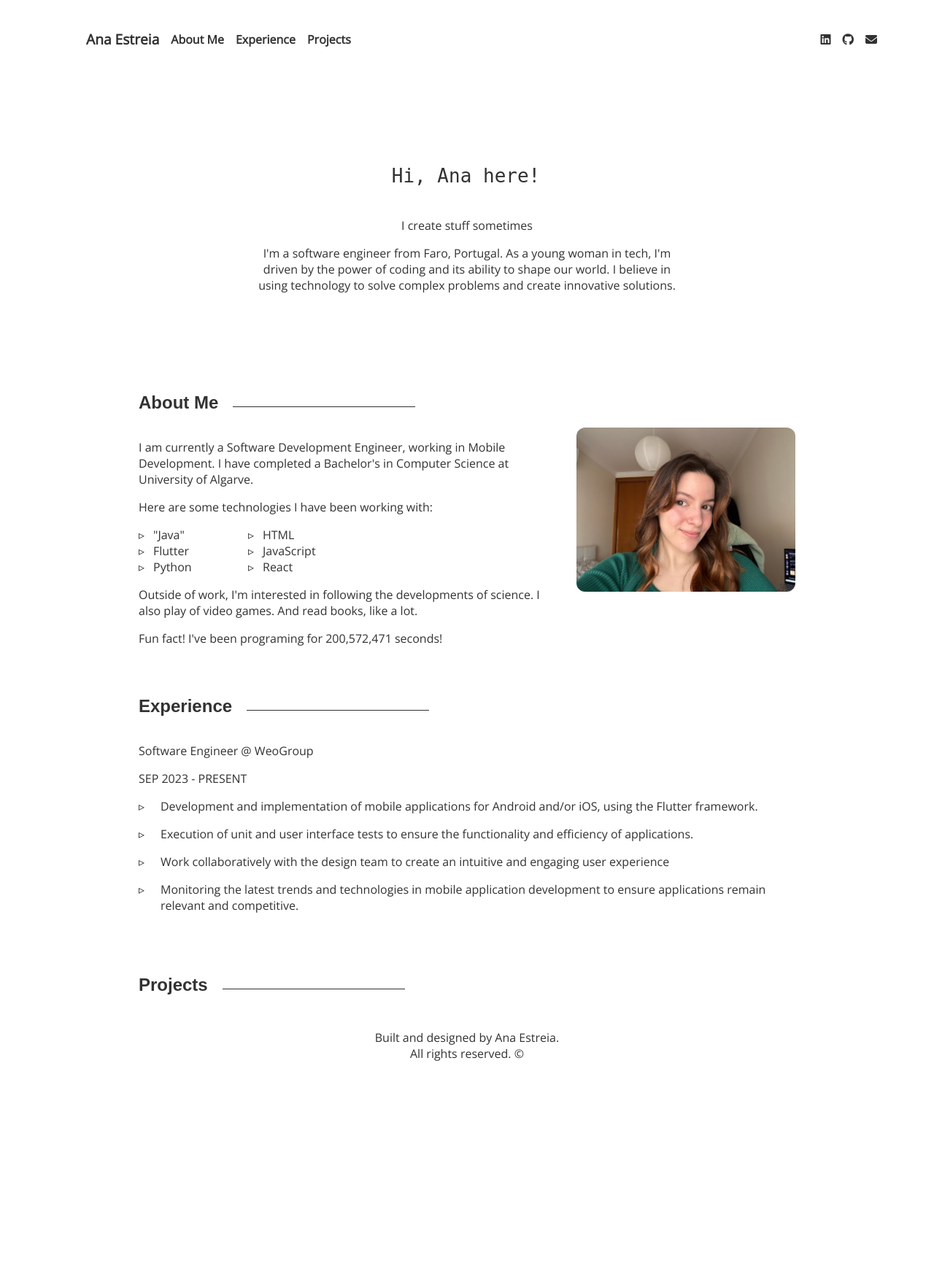
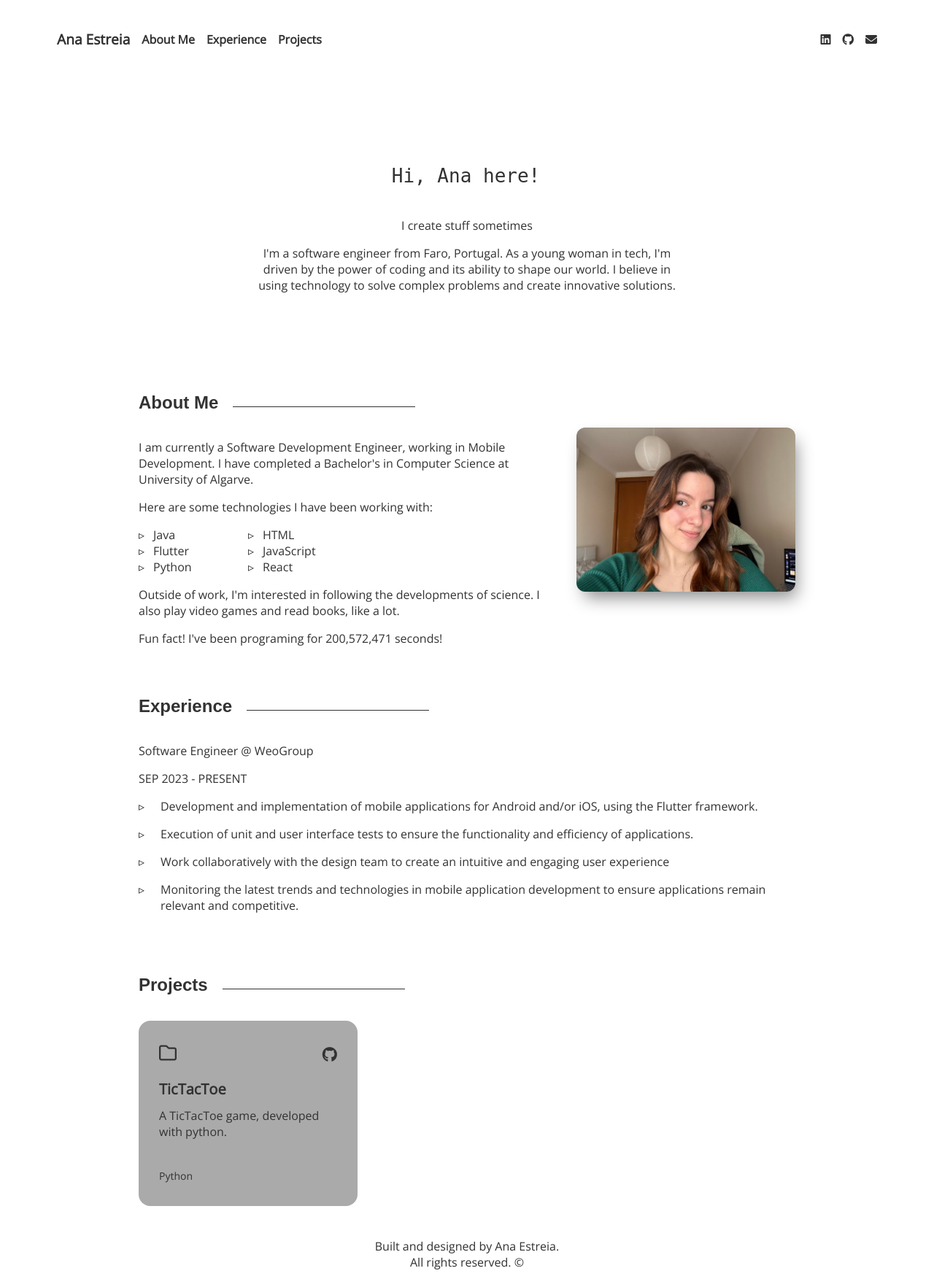
Before and after one commit to anaXtreia/anaXtreia.github.io, a PHP site: page / in a window 1280 px wide. Shown: the whole page at 73% size. Before the commit the page ends 1454 px from the top, so only its background shows below. Run offline with PHP 8.4, Linux system fonts and the light colour scheme; some libraries are stand-ins or nearby versions; some web fonts are replaced.

Commit message:
project section grid

```diff
--- a/index.php
+++ b/index.php
@@ -3,7 +3,7 @@
   <head>
     <meta charset="UTF-8" />
     <meta name="viewport" content="width=device-width, initial-scale=1.0" />
-    <title>My Portfolio</title>
+    <title>AnaX</title>
     <link rel="stylesheet" href="style.css" />
     <script src="https://kit.fontawesome.com/6aecce2631.js" crossorigin="anonymous"></script>
   </head>
@@ -11,13 +11,13 @@
     <nav>
         <div class="nav-container">
 
-            <ul class="navigation-items">
+            <ul class="navigation-items nav-left">
                 <li class="navigation-item logo"><a href="#intro">Ana Estreia</a></li>
                 <li class="navigation-item"><a href="#about-me">About Me</a></li>
                 <li class="navigation-item"><a href="#skills">Experience</a></li>
                 <li class="navigation-item"><a href="#projects">Projects</a></li>
             </ul>
-            <ul style="float:right" class="navigation-items">
+            <ul class="navigation-items">
                 <li class="navigation-item"><a ><i class="fa-brands fa-linkedin"></i></a></li>
                 <li class="navigation-item"><a ><i class="fab fa-github"></i></a></li>
                 <li class="navigation-item"><a ><i class="fa-solid fa-envelope"></i></a></li>
@@ -57,7 +57,7 @@
               Here are some technologies I have been working with:
             </p>
             <ul class="tech-stack">
-                <li>"Java"</li>
+                <li>Java</li>
                 <li>HTML</li>
                 <li>Flutter</li>
                 <li>JavaScript</li>
@@ -66,18 +66,20 @@
             </ul>
             <p>
               Outside of work, I'm interested in following the developments of science.
-               I also play of video games. And read books, like a lot.
+               I also play video games and read books, like a lot.
             </p>
             <p>
               Fun fact! I've been programing for
               <span id="time-container">0</span> seconds!
             </p>
           </div>
-          <img
+          <div class="portrait">
+            <img
             src="IMG_1088.jpg"
             alt="A photo of me"
-            class="portrait"
-          />
+
+          /></div>
+
         </div>
       </section>
 
@@ -111,7 +113,37 @@
 
       <section id="projects">
         <div class="section-header"><h2 class="section-title" >Projects</h2></div>
+        <div class="project-container">
+          <ul class="project-grid">
+            <li class="project-card">
+              <div class="card-header">
+                <div class="folder-icon"><i class="fa-regular fa-folder"></i></div>
+                <span class="external-links">
+                  <a href="https://github.com/anaXtreia/TicTacToe"><i class="fab fa-github"></i></a>
 
+                </span>
+              </div>
+              <div class="card-title">TicTacToe</div>
+              <div class="card-desc">A TicTacToe game, developed with python.</div>
+              <div class="card-tech">Python</div>
+            </li>
+
+            <!-- <li class="project-card">
+              <div class="card-header">
+                <div class="folder-icon"><i class="fa-regular fa-folder"></i></div>
+                <span class="external-links">
+                  <a href="https://github.com/anaXtreia/TicTacToe"><i class="fab fa-github"></i></a>
+
+                </span>
+              </div>
+              <div class="card-title">TicTacToe</div>
+              <div class="card-desc">A TicTacToe game, developed with python. Made with love and magic sparkles..............</div>
+              <div class="card-tech">Python</div>
+            </li> -->
+
+
+          </ul>
+        </div>
       </section>
 
 
--- a/style.css
+++ b/style.css
@@ -63,7 +63,7 @@ nav {
 .navigation-items {
     display: flex;
     list-style-type: none;
-    padding-bottom: 0;
+    padding: 0;
     align-items: center;
     /* margin: 0; */
     margin-left: 0;
@@ -77,11 +77,19 @@ nav {
     font-size: larger;
 }
 
-.portrait {
-    width: 300px;
-    height: fit-content;
+.portrait img {
+    border: none;
     border-radius: var(--border-radius);
+    box-shadow: 6px 13px 23px -5px #00000075;
+    max-width: 300px;
+    height: auto;
     /* flex-shrink: 0; */
+}
+
+@media only screen and (max-width: 788px) {
+    .portrait img {
+        max-width: 200px;
+    }
 }
 
 .section-header {
@@ -168,6 +176,61 @@ summary {
     list-style-image: url(https://s3-us-west-2.amazonaws.com/s.cdpn.io/3/right-arrow.svg);
 }
 
+.project-grid {
+    grid-gap: 10px;
+    display: grid;
+    grid-template-columns: repeat(3, minmax(300px, 1fr));
+
+    list-style-type: none;
+    padding: 0;
+}
+
+.project-card {
+    background-color: #32323269;
+    border-radius: 16px;
+    cursor: default;
+    display: flex;
+    flex-direction: column;
+    /* height: 100%; */
+    padding: 2rem 1.75rem;
+    position: relative;
+}
+
+.card-header {
+    display: flex;
+    flex-direction: row;
+    justify-content: space-between;
+    padding: 1.25em 0 !important;
+    margin-top: -20px;
+}
+
+.card-title {
+    font-size: 20px;
+    font-weight: 700;
+    margin-bottom: .75rem;
+}
+
+.card-desc {
+    /* font-size: 18px; */
+    padding-bottom: 40px;
+}
+
+.card-tech {
+    font-size: 14px;
+}
+
+.external-links {
+    font-size: 1.3rem;
+}
+
+.folder-icon i {
+    font-size: 1.5rem;
+}
+
+/* .card-header :first-child {
+    border-radius: calc(.25rem - 1px) calc(.25rem - 1px) 0 0;
+} */
+
 footer {
     margin-top: auto;
     padding: var(--spacing-2) 0;
@@ -243,6 +306,14 @@ a {
     .about-me-container {
         flex-direction: column;
     }
+
+    .portrait img {
+        display: none;
+    }
+
+    .nav-left {
+        display: none;
+    }
 }
 
 @media (min-width: 1200px) {
```
